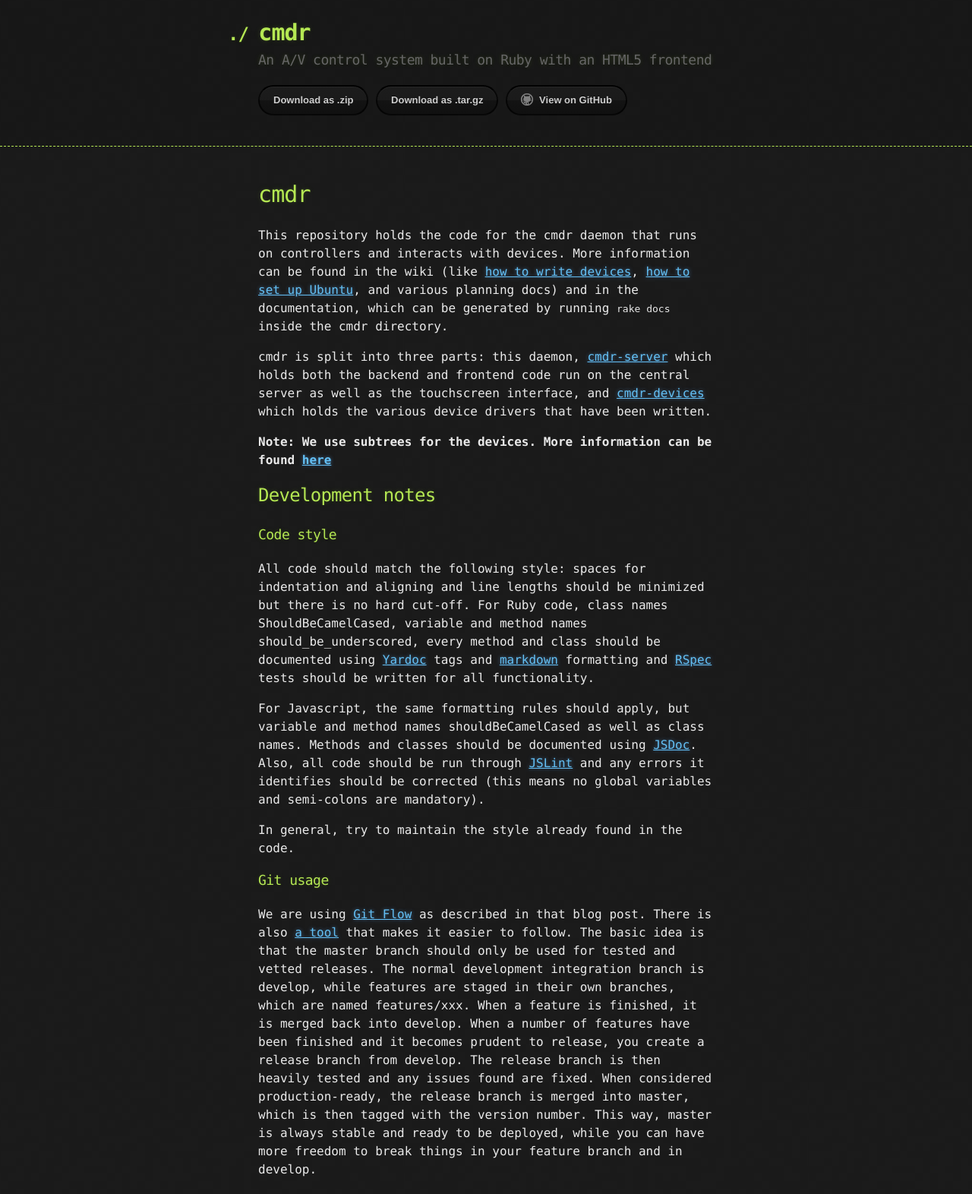
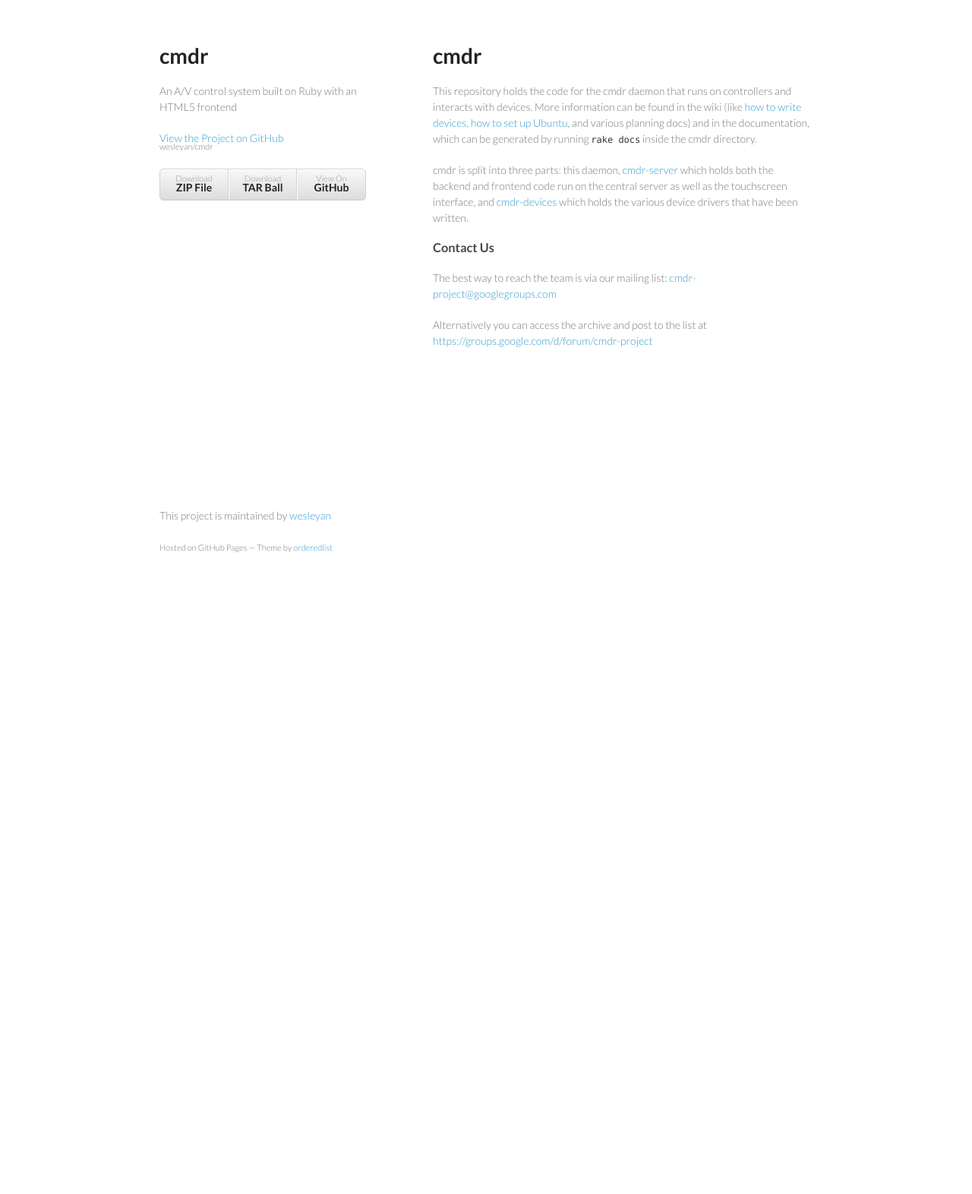
Before and after one commit to wesleyan/cmdr, a PHP site: page / in a window 1280 px wide. Shown: the whole page at 76% size. After the commit the page ends 727 px from the top, so only its background shows below. Run offline with PHP 8.4, Linux system fonts and the light colour scheme.

Commit message:
Create gh-pages branch via GitHub

```diff
--- a/index.html
+++ b/index.html
@@ -1,33 +1,33 @@
-<!DOCTYPE html>
+<!doctype html>
 <html>
   <head>
-    <meta charset='utf-8'>
+    <meta charset="utf-8">
     <meta http-equiv="X-UA-Compatible" content="chrome=1">
+    <title>cmdr by wesleyan</title>
 
-    <link rel="stylesheet" type="text/css" href="stylesheets/stylesheet.css" media="screen" />
-    <link rel="stylesheet" type="text/css" href="stylesheets/pygment_trac.css" media="screen" />
-    <link rel="stylesheet" type="text/css" href="stylesheets/print.css" media="print" />
+    <link rel="stylesheet" href="stylesheets/styles.css">
+    <link rel="stylesheet" href="stylesheets/pygment_trac.css">
+    <meta name="viewport" content="width=device-width, initial-scale=1, user-scalable=no">
+    <!--[if lt IE 9]>
+    <script src="//html5shiv.googlecode.com/svn/trunk/html5.js"></script>
+    <![endif]-->
+  </head>
+  <body>
+    <div class="wrapper">
+      <header>
+        <h1>cmdr</h1>
+        <p>An A/V control system built on Ruby with an HTML5 frontend</p>
 
-    <title>the cmdr project</title>
-  </head>
+        <p class="view"><a href="https://github.com/wesleyan/cmdr">View the Project on GitHub <small>wesleyan/cmdr</small></a></p>
 
-  <body>
 
-    <header>
-      <div class="container">
-        <h1>cmdr</h1>
-        <h2>An A/V control system built on Ruby with an HTML5 frontend</h2>
-
-        <section id="downloads">
-          <a href="https://github.com/wesleyan/cmdr/zipball/master" class="btn">Download as .zip</a>
-          <a href="https://github.com/wesleyan/cmdr/tarball/master" class="btn">Download as .tar.gz</a>
-          <a href="https://github.com/wesleyan/cmdr" class="btn btn-github"><span class="icon"></span>View on GitHub</a>
-        </section>
-      </div>
-    </header>
-
-    <div class="container">
-      <section id="main_content">
+        <ul>
+          <li><a href="https://github.com/wesleyan/cmdr/zipball/master">Download <strong>ZIP File</strong></a></li>
+          <li><a href="https://github.com/wesleyan/cmdr/tarball/master">Download <strong>TAR Ball</strong></a></li>
+          <li><a href="https://github.com/wesleyan/cmdr">View On <strong>GitHub</strong></a></li>
+        </ul>
+      </header>
+      <section>
         <h1>
 <a name="cmdr" class="anchor" href="#cmdr"><span class="octicon octicon-link"></span></a>cmdr</h1>
 
@@ -45,51 +45,19 @@
 <a href="https://github.com/wesleyan/cmdr-devices">cmdr-devices</a> which holds the
 various device drivers that have been written.</p>
 
-<p><strong>Note: We use subtrees for the devices. More information can be found
-<a href="http://blogs.atlassian.com/2013/05/alternatives-to-git-submodule-git-subtree/">here</a></strong></p>
+<h3>
+<a name="contact-us" class="anchor" href="#contact-us"><span class="octicon octicon-link"></span></a>Contact Us</h3>
 
-<h2>
-<a name="development-notes" class="anchor" href="#development-notes"><span class="octicon octicon-link"></span></a>Development notes</h2>
+<p>The best way to reach the team is via our mailing list: <a href="mailto:cmdr-project@googlegroups.com">cmdr-project@googlegroups.com</a></p>
 
-<h3>
-<a name="code-style" class="anchor" href="#code-style"><span class="octicon octicon-link"></span></a>Code style</h3>
-
-<p>All code should match the following style: spaces for indentation and
-aligning and line lengths should be minimized but there is no hard cut-off.
-For Ruby code, class names ShouldBeCamelCased, variable and method names
-should_be_underscored, every method and class should be documented
-using <a href="yardoc.com">Yardoc</a> tags and
-<a href="http://daringfireball.net/projects/markdown/">markdown</a> formatting
-and <a href="rpsec.org">RSpec</a> tests should be written for all functionality.</p>
-
-<p>For Javascript, the same formatting rules should apply, but variable
-and method names shouldBeCamelCased as well as class names. Methods
-and classes should be documented using
-<a href="http://code.google.com/p/jsdoc-toolkit/">JSDoc</a>. Also, all code
-should be run through <a href="http://www.jslint.com/">JSLint</a> and any errors
-it identifies should be corrected (this means no global variables
-and semi-colons are mandatory).</p>
-
-<p>In general, try to maintain the style already found in the code.</p>
-
-<h3>
-<a name="git-usage" class="anchor" href="#git-usage"><span class="octicon octicon-link"></span></a>Git usage</h3>
-
-<p>We are using <a href="http://nvie.com/git-model">Git Flow</a> as described in that blog post.
-There is also <a href="http://github.com/nvie/gitflow">a tool</a> that makes it easier
-to follow. The basic idea is that the master branch should only be used
-for tested and vetted releases. The normal development integration branch
-is develop, while features are staged in their own branches, which are named
-features/xxx. When a feature is finished, it is merged back into develop.
-When a number of features have been finished and it becomes prudent to release,
-you create a release branch from develop. The release branch is then heavily
-tested and any issues found are fixed. When considered production-ready,
-the release branch is merged into master, which is then tagged with the
-version number. This way, master is always stable and ready to be deployed,
-while you can have more freedom to break things in your feature branch and in develop.</p>
+<p>Alternatively you can access the archive and post to the list at <a href="https://groups.google.com/d/forum/cmdr-project">https://groups.google.com/d/forum/cmdr-project</a></p>
       </section>
+      <footer>
+        <p>This project is maintained by <a href="https://github.com/wesleyan">wesleyan</a></p>
+        <p><small>Hosted on GitHub Pages &mdash; Theme by <a href="https://github.com/orderedlist">orderedlist</a></small></p>
+      </footer>
     </div>
-
+    <script src="javascripts/scale.fix.js"></script>
 
   </body>
 </html>
--- /dev/null
+++ b/javascripts/scale.fix.js
@@ -0,0 +1,17 @@
+var metas = document.getElementsByTagName('meta');
+var i;
+if (navigator.userAgent.match(/iPhone/i)) {
+  for (i=0; i<metas.length; i++) {
+    if (metas[i].name == "viewport") {
+      metas[i].content = "width=device-width, minimum-scale=1.0, maximum-scale=1.0";
+    }
+  }
+  document.addEventListener("gesturestart", gestureStart, false);
+}
+function gestureStart() {
+  for (i=0; i<metas.length; i++) {
+    if (metas[i].name == "viewport") {
+      metas[i].content = "width=device-width, minimum-scale=0.25, maximum-scale=1.6";
+    }
+  }
+}
--- a/stylesheets/pygment_trac.css
+++ b/stylesheets/pygment_trac.css
@@ -1,3 +1,4 @@
+.highlight  { background: #ffffff; }
 .highlight .c { color: #999988; font-style: italic } /* Comment */
 .highlight .err { color: #a61717; background-color: #e3d2d2 } /* Error */
 .highlight .k { font-weight: bold } /* Keyword */
@@ -34,7 +35,7 @@
 .highlight .ne { color: #990000; font-weight: bold } /* Name.Exception */
 .highlight .nf { color: #990000; font-weight: bold } /* Name.Function */
 .highlight .nn { color: #555555 } /* Name.Namespace */
-.highlight .nt { color: #CBDFFF } /* Name.Tag */
+.highlight .nt { color: #000080 } /* Name.Tag */
 .highlight .nv { color: #008080 } /* Name.Variable */
 .highlight .ow { font-weight: bold } /* Operator.Word */
 .highlight .w { color: #bbbbbb } /* Text.Whitespace */
--- /dev/null
+++ b/stylesheets/styles.css
@@ -0,0 +1,255 @@
+@import url(https://fonts.googleapis.com/css?family=Lato:300italic,700italic,300,700);
+
+body {
+  padding:50px;
+  font:14px/1.5 Lato, "Helvetica Neue", Helvetica, Arial, sans-serif;
+  color:#777;
+  font-weight:300;
+}
+
+h1, h2, h3, h4, h5, h6 {
+  color:#222;
+  margin:0 0 20px;
+}
+
+p, ul, ol, table, pre, dl {
+  margin:0 0 20px;
+}
+
+h1, h2, h3 {
+  line-height:1.1;
+}
+
+h1 {
+  font-size:28px;
+}
+
+h2 {
+  color:#393939;
+}
+
+h3, h4, h5, h6 {
+  color:#494949;
+}
+
+a {
+  color:#39c;
+  font-weight:400;
+  text-decoration:none;
+}
+
+a small {
+  font-size:11px;
+  color:#777;
+  margin-top:-0.6em;
+  display:block;
+}
+
+.wrapper {
+  width:860px;
+  margin:0 auto;
+}
+
+blockquote {
+  border-left:1px solid #e5e5e5;
+  margin:0;
+  padding:0 0 0 20px;
+  font-style:italic;
+}
+
+code, pre {
+  font-family:Monaco, Bitstream Vera Sans Mono, Lucida Console, Terminal;
+  color:#333;
+  font-size:12px;
+}
+
+pre {
+  padding:8px 15px;
+  background: #f8f8f8;
+  border-radius:5px;
+  border:1px solid #e5e5e5;
+  overflow-x: auto;
+}
+
+table {
+  width:100%;
+  border-collapse:collapse;
+}
+
+th, td {
+  text-align:left;
+  padding:5px 10px;
+  border-bottom:1px solid #e5e5e5;
+}
+
+dt {
+  color:#444;
+  font-weight:700;
+}
+
+th {
+  color:#444;
+}
+
+img {
+  max-width:100%;
+}
+
+header {
+  width:270px;
+  float:left;
+  position:fixed;
+}
+
+header ul {
+  list-style:none;
+  height:40px;
+
+  padding:0;
+
+  background: #eee;
+  background: -moz-linear-gradient(top, #f8f8f8 0%, #dddddd 100%);
+  background: -webkit-gradient(linear, left top, left bottom, color-stop(0%,#f8f8f8), color-stop(100%,#dddddd));
+  background: -webkit-linear-gradient(top, #f8f8f8 0%,#dddddd 100%);
+  background: -o-linear-gradient(top, #f8f8f8 0%,#dddddd 100%);
+  background: -ms-linear-gradient(top, #f8f8f8 0%,#dddddd 100%);
+  background: linear-gradient(top, #f8f8f8 0%,#dddddd 100%);
+
+  border-radius:5px;
+  border:1px solid #d2d2d2;
+  box-shadow:inset #fff 0 1px 0, inset rgba(0,0,0,0.03) 0 -1px 0;
+  width:270px;
+}
+
+header li {
+  width:89px;
+  float:left;
+  border-right:1px solid #d2d2d2;
+  height:40px;
+}
+
+header ul a {
+  line-height:1;
+  font-size:11px;
+  color:#999;
+  display:block;
+  text-align:center;
+  padding-top:6px;
+  height:40px;
+}
+
+strong {
+  color:#222;
+  font-weight:700;
+}
+
+header ul li + li {
+  width:88px;
+  border-left:1px solid #fff;
+}
+
+header ul li + li + li {
+  border-right:none;
+  width:89px;
+}
+
+header ul a strong {
+  font-size:14px;
+  display:block;
+  color:#222;
+}
+
+section {
+  width:500px;
+  float:right;
+  padding-bottom:50px;
+}
+
+small {
+  font-size:11px;
+}
+
+hr {
+  border:0;
+  background:#e5e5e5;
+  height:1px;
+  margin:0 0 20px;
+}
+
+footer {
+  width:270px;
+  float:left;
+  position:fixed;
+  bottom:50px;
+}
+
+@media print, screen and (max-width: 960px) {
+
+  div.wrapper {
+    width:auto;
+    margin:0;
+  }
+
+  header, section, footer {
+    float:none;
+    position:static;
+    width:auto;
+  }
+
+  header {
+    padding-right:320px;
+  }
+
+  section {
+    border:1px solid #e5e5e5;
+    border-width:1px 0;
+    padding:20px 0;
+    margin:0 0 20px;
+  }
+
+  header a small {
+    display:inline;
+  }
+
+  header ul {
+    position:absolute;
+    right:50px;
+    top:52px;
+  }
+}
+
+@media print, screen and (max-width: 720px) {
+  body {
+    word-wrap:break-word;
+  }
+
+  header {
+    padding:0;
+  }
+
+  header ul, header p.view {
+    position:static;
+  }
+
+  pre, code {
+    word-wrap:normal;
+  }
+}
+
+@media print, screen and (max-width: 480px) {
+  body {
+    padding:15px;
+  }
+
+  header ul {
+    display:none;
+  }
+}
+
+@media print {
+  body {
+    padding:0.4in;
+    font-size:12pt;
+    color:#444;
+  }
+}
```
Also changed, not shown: params.json (+1 -1 lines).
